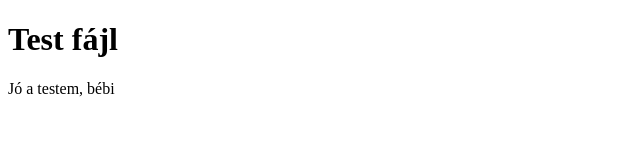
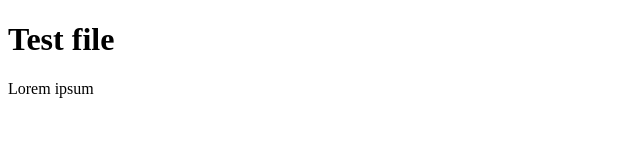
Before and after one commit to vogelsara/node-js-practice, a plain HTML site: page index.html in a window 1280 px wide. Shown: the full height of the page, 0-640 px from the left. Drawn offline with Linux system fonts and the light colour scheme.

```diff
--- a/index.html
+++ b/index.html
@@ -9,8 +9,8 @@
 </head>
 
 <body>
-    <h1>Test fájl</h1>
-Jó a testem, bébi
+    <h1>Test file</h1>
+Lorem ipsum
 </body>
 
 </html>
```
Also changed, not shown: index.js (+5 -2 lines).
